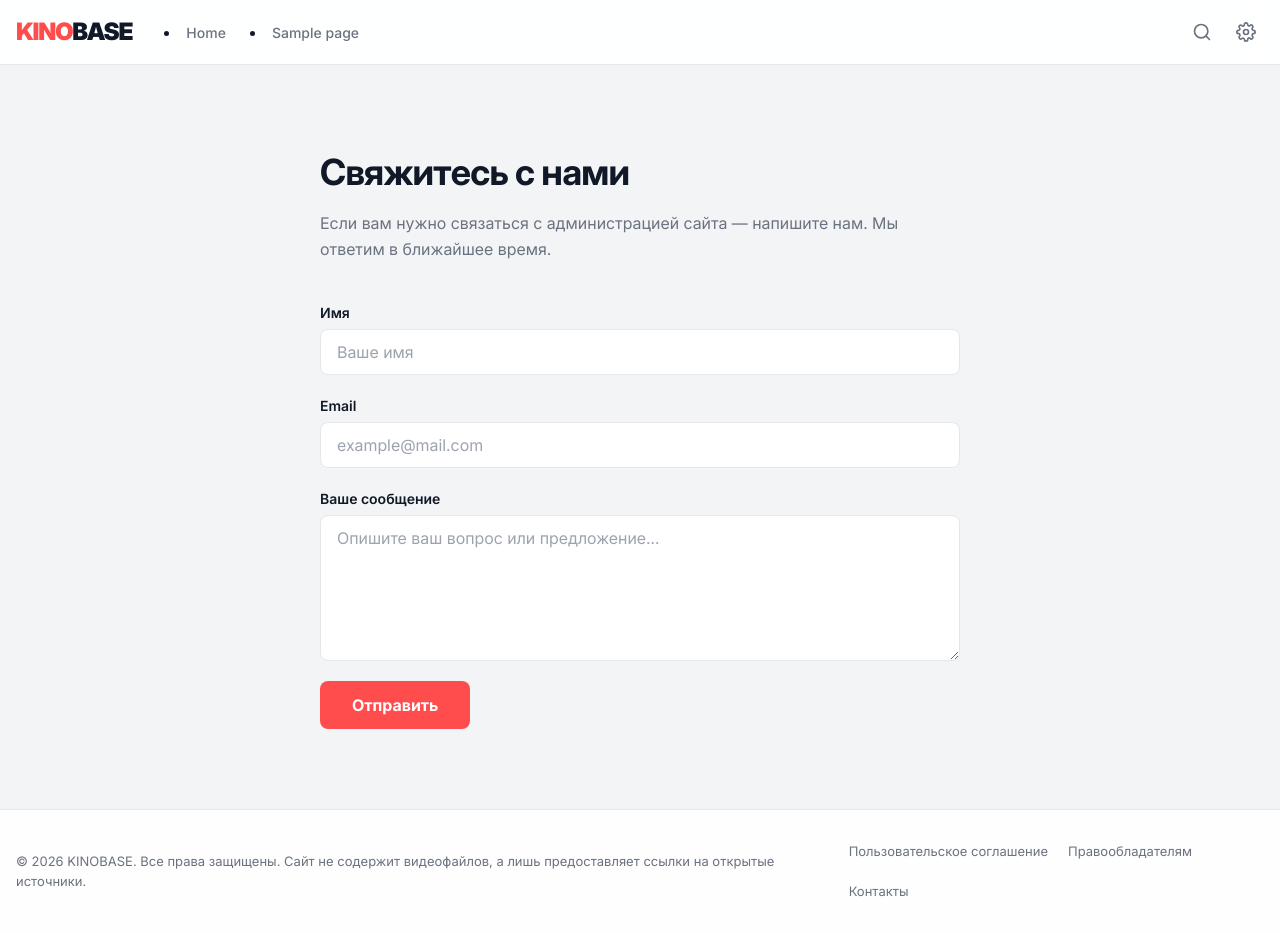
After one commit to wedeveloper-code/films, a WordPress theme: template kinobase/page-contact.php in a window 1280 px wide. The commit adds this page. Run offline with PHP 8.4 and a stand-in for WordPress, Linux system fonts and the light colour scheme; the site name, menu and one post (Sample post) are stand-ins, and other content is empty; some web fonts are replaced.

Commit message:
feat: страница контактов с AJAX-формой и хранением сообщений в админке
- inc/setup.php: зарегистрирован CPT kb_message (dashicons-email-alt),
  кастомные колонки в списке: Отправитель, Email, Сообщение, Дата
- inc/ajax-handlers.php: обработчик kinobase_contact — валидация,
  сохранение в kb_message + post_meta (contact_name, contact_email)
- inc/enqueue.php: добавлен contactNonce в wp_localize_script
- page-contact.php: шаблон страницы «Контакты» (Template Name: Контакты)
- assets/css/main.css: стили формы, алерт (success/error), спиннер
- assets/js/main.js: AJAX-отправка формы без перезагрузки страницы

https://claude.ai/code/session_01SB8Tphv1tBsCPcyD7N8uMq

```diff
--- a/kinobase/assets/css/main.css
+++ b/kinobase/assets/css/main.css
@@ -762,6 +762,110 @@ ul, ol { list-style: none; }
 .footer-links { display: flex; gap: 1.25rem; flex-wrap: wrap; }
 .footer-links a:hover { color: var(--text); }
 
+/* --- Contact Page --------------------------------------- */
+.contact-wrap {
+  max-width: 640px;
+  margin-inline: auto;
+  padding-block: 3rem;
+}
+
+.contact-intro { margin-bottom: 2.5rem; }
+
+.contact-title {
+  font-size: clamp(1.75rem, 4vw, 2.25rem);
+  font-weight: 700;
+  letter-spacing: -0.02em;
+  margin-bottom: 0.75rem;
+}
+
+.contact-subtitle {
+  font-size: 1rem;
+  color: var(--text-muted);
+  line-height: 1.6;
+}
+
+.contact-form { display: flex; flex-direction: column; gap: 1.25rem; }
+
+.contact-field { display: flex; flex-direction: column; gap: 0.375rem; }
+
+.contact-label {
+  font-size: 0.875rem;
+  font-weight: 600;
+  color: var(--text);
+}
+
+.contact-input {
+  width: 100%;
+  padding: 0.75rem 1rem;
+  background: var(--bg-card);
+  border: 1px solid var(--border);
+  border-radius: 0.5rem;
+  color: var(--text);
+  font-size: 1rem;
+  font-family: inherit;
+  outline: none;
+  transition: border-color 0.2s, box-shadow 0.2s;
+}
+.contact-input:focus {
+  border-color: var(--brand);
+  box-shadow: 0 0 0 3px rgba(255, 77, 77, 0.15);
+}
+.contact-input::placeholder { color: var(--text-dim); }
+
+.contact-textarea { resize: vertical; min-height: 140px; }
+
+.contact-alert {
+  display: none;
+  padding: 0.75rem 1rem;
+  border-radius: 0.5rem;
+  font-size: 0.9rem;
+  font-weight: 500;
+}
+.contact-alert.success {
+  display: block;
+  background: rgba(34, 197, 94, 0.12);
+  border: 1px solid rgba(34, 197, 94, 0.4);
+  color: #16a34a;
+}
+.dark .contact-alert.success { color: #4ade80; }
+.contact-alert.error {
+  display: block;
+  background: rgba(255, 77, 77, 0.1);
+  border: 1px solid rgba(255, 77, 77, 0.35);
+  color: var(--brand);
+}
+
+.contact-submit {
+  display: flex;
+  align-items: center;
+  justify-content: center;
+  gap: 0.5rem;
+  padding: 0.875rem 2rem;
+  background: var(--brand);
+  color: #fff;
+  border-radius: 0.5rem;
+  font-size: 1rem;
+  font-weight: 700;
+  transition: background 0.2s, opacity 0.2s;
+  align-self: flex-start;
+}
+.contact-submit:hover:not(:disabled) { background: var(--brand-hover); }
+.contact-submit:disabled { opacity: 0.6; cursor: not-allowed; }
+
+.contact-submit-spinner {
+  display: none;
+  width: 1rem;
+  height: 1rem;
+  border: 2px solid rgba(255,255,255,0.35);
+  border-top-color: #fff;
+  border-radius: 50%;
+  animation: spin 0.7s linear infinite;
+}
+.contact-submit.loading .contact-submit-spinner { display: block; }
+.contact-submit.loading .contact-submit-text { opacity: 0.7; }
+
+@keyframes spin { to { transform: rotate(360deg); } }
+
 /* --- Utilities ------------------------------------------ */
 .sr-only {
   position: absolute;
--- a/kinobase/assets/js/main.js
+++ b/kinobase/assets/js/main.js
@@ -273,4 +273,60 @@ document.addEventListener('DOMContentLoaded', function () {
         observer.observe(card);
     });
 
+    /* ============================================================
+       11. CONTACT FORM (AJAX submit)
+       ============================================================ */
+    var contactForm = document.getElementById('contact-form');
+    if (contactForm && typeof KinoBase !== 'undefined') {
+        var submitBtn   = document.getElementById('contact-submit');
+        var alertBox    = document.getElementById('contact-alert');
+
+        function setAlert(msg, type) {
+            alertBox.textContent = msg;
+            alertBox.className = 'contact-alert ' + type;
+        }
+
+        contactForm.addEventListener('submit', function (e) {
+            e.preventDefault();
+
+            var name    = contactForm.querySelector('[name="contact_name"]').value.trim();
+            var email   = contactForm.querySelector('[name="contact_email"]').value.trim();
+            var message = contactForm.querySelector('[name="contact_message"]').value.trim();
+
+            if (!name || !email || !message) {
+                setAlert('Пожалуйста, заполните все поля.', 'error');
+                return;
+            }
+
+            submitBtn.disabled = true;
+            submitBtn.classList.add('loading');
+            alertBox.className = 'contact-alert';
+
+            var fd = new FormData();
+            fd.append('action',           'kinobase_contact');
+            fd.append('nonce',            KinoBase.contactNonce);
+            fd.append('contact_name',     name);
+            fd.append('contact_email',    email);
+            fd.append('contact_message',  message);
+
+            fetch(KinoBase.ajaxUrl, { method: 'POST', body: fd, credentials: 'same-origin' })
+                .then(function (r) { return r.json(); })
+                .then(function (data) {
+                    if (data.success) {
+                        setAlert(data.data.message, 'success');
+                        contactForm.reset();
+                    } else {
+                        setAlert(data.data.message || 'Ошибка. Попробуйте позже.', 'error');
+                    }
+                })
+                .catch(function () {
+                    setAlert('Ошибка соединения. Попробуйте позже.', 'error');
+                })
+                .finally(function () {
+                    submitBtn.disabled = false;
+                    submitBtn.classList.remove('loading');
+                });
+        });
+    }
+
 }); // end DOMContentLoaded
--- a/kinobase/inc/ajax-handlers.php
+++ b/kinobase/inc/ajax-handlers.php
@@ -35,3 +35,47 @@ function kinobase_ajax_increment_views(): void
         'views' => number_format($views),
     ]);
 }
+
+// Contact form — available for guests and logged-in users
+add_action('wp_ajax_kinobase_contact',        'kinobase_ajax_contact');
+add_action('wp_ajax_nopriv_kinobase_contact', 'kinobase_ajax_contact');
+
+function kinobase_ajax_contact(): void
+{
+    if (!check_ajax_referer('kinobase_contact', 'nonce', false)) {
+        wp_send_json_error(['message' => 'Ошибка безопасности. Обновите страницу.'], 403);
+    }
+
+    $name    = sanitize_text_field($_POST['contact_name']    ?? '');
+    $email   = sanitize_email($_POST['contact_email']        ?? '');
+    $message = sanitize_textarea_field($_POST['contact_message'] ?? '');
+
+    if (!$name || !$email || !$message) {
+        wp_send_json_error(['message' => 'Пожалуйста, заполните все поля.']);
+    }
+
+    if (!is_email($email)) {
+        wp_send_json_error(['message' => 'Некорректный адрес email.']);
+    }
+
+    if (mb_strlen($message) < 10) {
+        wp_send_json_error(['message' => 'Сообщение слишком короткое.']);
+    }
+
+    $post_id = wp_insert_post([
+        'post_type'    => 'kb_message',
+        'post_status'  => 'publish',
+        'post_title'   => $name . ' <' . $email . '>',
+        'post_content' => $message,
+        'post_date'    => current_time('mysql'),
+    ]);
+
+    if (is_wp_error($post_id)) {
+        wp_send_json_error(['message' => 'Ошибка сервера. Попробуйте позже.']);
+    }
+
+    update_post_meta($post_id, 'contact_name',  $name);
+    update_post_meta($post_id, 'contact_email', $email);
+
+    wp_send_json_success(['message' => 'Спасибо! Ваше сообщение отправлено.']);
+}
--- a/kinobase/inc/enqueue.php
+++ b/kinobase/inc/enqueue.php
@@ -37,8 +37,9 @@ function kinobase_enqueue_assets(): void
 
     // Pass data to JS
     wp_localize_script('kinobase-main', 'KinoBase', [
-        'ajaxUrl' => admin_url('admin-ajax.php'),
-        'nonce'   => wp_create_nonce('kinobase_views'),
+        'ajaxUrl'      => admin_url('admin-ajax.php'),
+        'nonce'        => wp_create_nonce('kinobase_views'),
+        'contactNonce' => wp_create_nonce('kinobase_contact'),
     ]);
 }
 
--- a/kinobase/inc/setup.php
+++ b/kinobase/inc/setup.php
@@ -132,3 +132,60 @@ class Kinobase_Nav_Walker extends Walker_Nav_Menu
             . esc_html($item->title) . '</a>';
     }
 }
+
+/**
+ * Custom post type: Contact Messages (kb_message)
+ * Visible only in admin, stores contact form submissions.
+ */
+add_action('init', 'kinobase_register_message_cpt');
+
+function kinobase_register_message_cpt(): void
+{
+    register_post_type('kb_message', [
+        'labels' => [
+            'name'               => 'Сообщения',
+            'singular_name'      => 'Сообщение',
+            'menu_name'          => 'Сообщения',
+            'all_items'          => 'Все сообщения',
+            'view_item'          => 'Просмотр сообщения',
+            'search_items'       => 'Поиск сообщений',
+            'not_found'          => 'Сообщений нет',
+            'not_found_in_trash' => 'Корзина пуста',
+        ],
+        'public'        => false,
+        'show_ui'       => true,
+        'show_in_menu'  => true,
+        'menu_icon'     => 'dashicons-email-alt',
+        'menu_position' => 25,
+        'supports'      => ['title', 'editor'],
+        'capabilities'  => ['create_posts' => 'do_not_allow'],
+        'map_meta_cap'  => true,
+    ]);
+}
+
+// Admin columns: Email + Date received
+add_filter('manage_kb_message_posts_columns', 'kinobase_message_columns');
+
+function kinobase_message_columns(array $cols): array
+{
+    return [
+        'cb'              => $cols['cb'],
+        'title'           => 'Отправитель',
+        'kb_email'        => 'Email',
+        'kb_msg'          => 'Сообщение',
+        'date'            => 'Дата',
+    ];
+}
+
+add_action('manage_kb_message_posts_custom_column', 'kinobase_message_column_data', 10, 2);
+
+function kinobase_message_column_data(string $column, int $post_id): void
+{
+    if ($column === 'kb_email') {
+        $email = get_post_meta($post_id, 'contact_email', true);
+        echo '<a href="mailto:' . esc_attr($email) . '">' . esc_html($email) . '</a>';
+    }
+    if ($column === 'kb_msg') {
+        echo esc_html(wp_trim_words(get_post_field('post_content', $post_id), 12));
+    }
+}
--- /dev/null
+++ b/kinobase/page-contact.php
@@ -0,0 +1,84 @@
+<?php
+/**
+ * Template Name: Контакты
+ *
+ * Contact page with AJAX form. Submissions are saved as kb_message posts.
+ *
+ * @package KinoBase
+ */
+
+get_header();
+?>
+<main class="site-content" id="main" role="main">
+    <div class="container">
+        <div class="contact-wrap">
+
+            <div class="contact-intro">
+                <h1 class="contact-title"><?php esc_html_e('Свяжитесь с нами', 'kinobase'); ?></h1>
+                <p class="contact-subtitle">
+                    <?php esc_html_e('Если вам нужно связаться с администрацией сайта — напишите нам. Мы ответим в ближайшее время.', 'kinobase'); ?>
+                </p>
+            </div>
+
+            <form class="contact-form" id="contact-form" novalidate>
+
+                <div class="contact-field">
+                    <label for="contact-name" class="contact-label">
+                        <?php esc_html_e('Имя', 'kinobase'); ?>
+                    </label>
+                    <input
+                        type="text"
+                        id="contact-name"
+                        name="contact_name"
+                        class="contact-input"
+                        placeholder="<?php esc_attr_e('Ваше имя', 'kinobase'); ?>"
+                        required
+                        maxlength="100"
+                        autocomplete="name"
+                    >
+                </div>
+
+                <div class="contact-field">
+                    <label for="contact-email" class="contact-label">
+                        <?php esc_html_e('Email', 'kinobase'); ?>
+                    </label>
+                    <input
+                        type="email"
+                        id="contact-email"
+                        name="contact_email"
+                        class="contact-input"
+                        placeholder="<?php esc_attr_e('example@mail.com', 'kinobase'); ?>"
+                        required
+                        maxlength="150"
+                        autocomplete="email"
+                    >
+                </div>
+
+                <div class="contact-field">
+                    <label for="contact-message" class="contact-label">
+                        <?php esc_html_e('Ваше сообщение', 'kinobase'); ?>
+                    </label>
+                    <textarea
+                        id="contact-message"
+                        name="contact_message"
+                        class="contact-input contact-textarea"
+                        placeholder="<?php esc_attr_e('Опишите ваш вопрос или предложение…', 'kinobase'); ?>"
+                        required
+                        maxlength="3000"
+                        rows="6"
+                    ></textarea>
+                </div>
+
+                <div id="contact-alert" class="contact-alert" role="alert" aria-live="polite"></div>
+
+                <button type="submit" class="contact-submit" id="contact-submit">
+                    <span class="contact-submit-text"><?php esc_html_e('Отправить', 'kinobase'); ?></span>
+                    <span class="contact-submit-spinner" aria-hidden="true"></span>
+                </button>
+
+            </form>
+
+        </div>
+    </div>
+</main>
+<?php get_footer(); ?>
```
